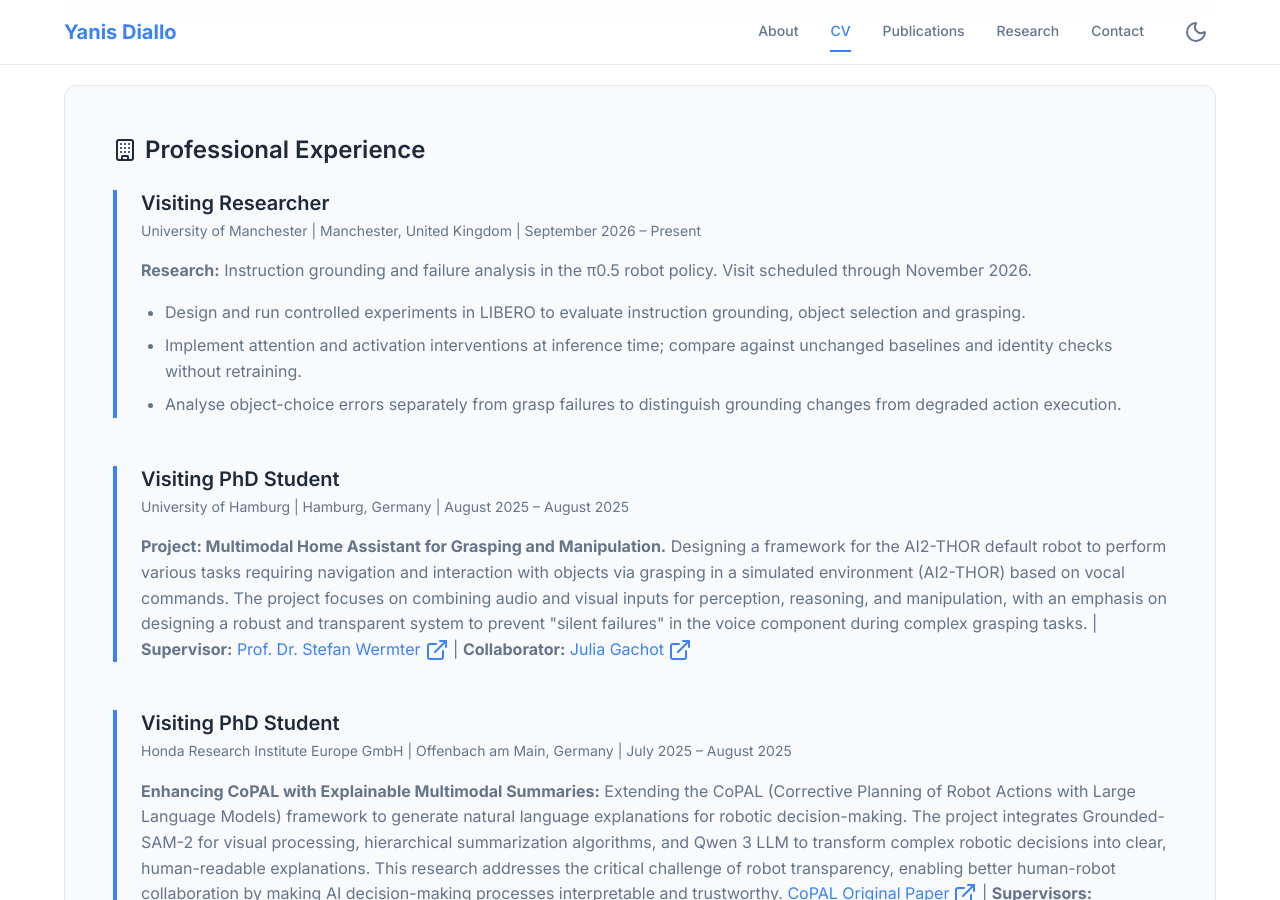
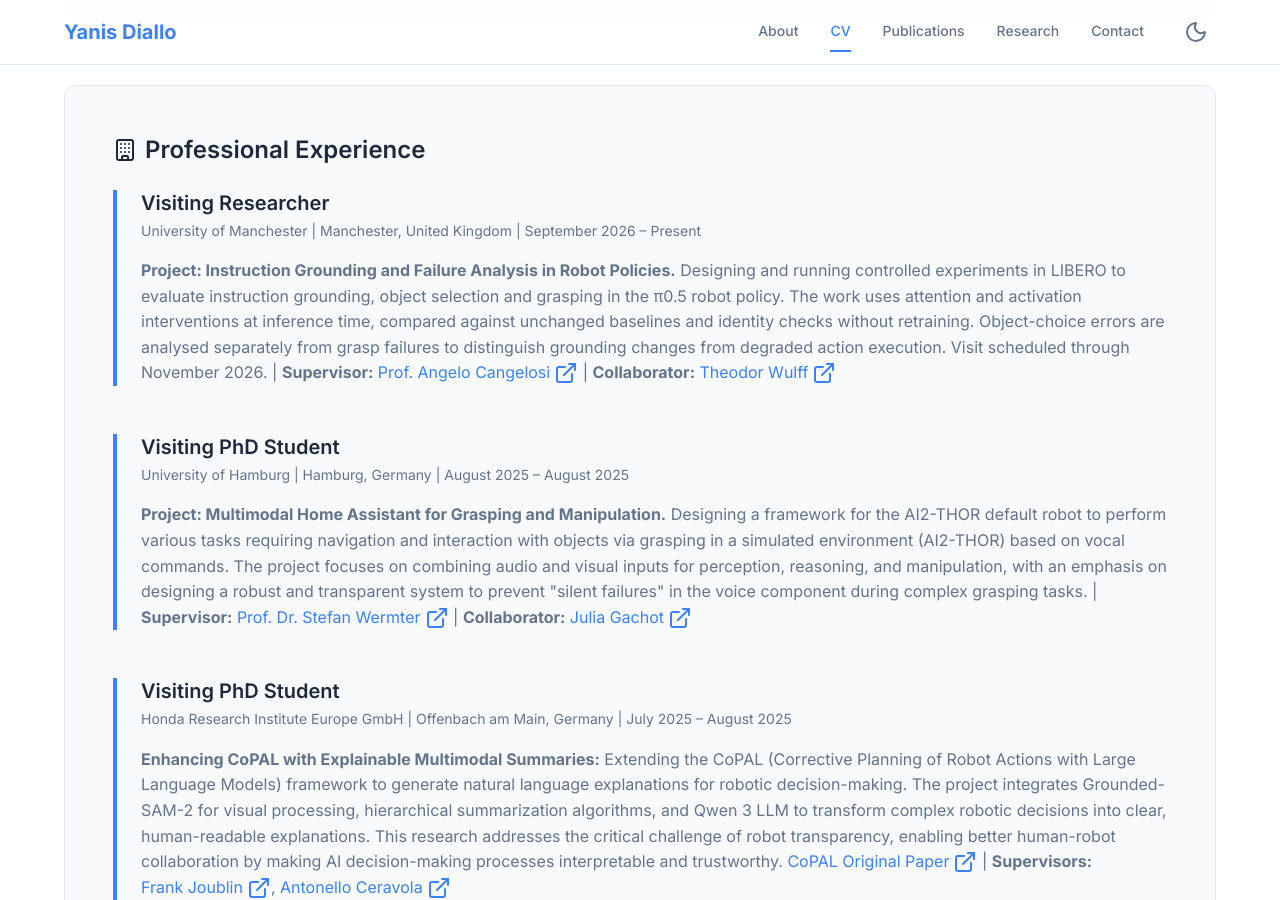
Before and after one commit to yanisdiallo/yanisdiallo.github.io, a Jekyll site: the page built from cv.md, in a window 1280 px wide and 900 px high, scrolled down 1159 px. Built offline with Jekyll 4.4.1, drawn with Linux system fonts in a browser that asks for light colours.

Commit message:
Match Manchester CV format and add supervisor and collaborator

```diff
--- a/cv.md
+++ b/cv.md
@@ -71,12 +71,7 @@ permalink: /cv/
                 <p class="cv-item-subtitle">University of Manchester | Manchester, United Kingdom | September 2026 – Present</p>
             </div>
             <div class="cv-item-content">
-                <p><strong>Research:</strong> Instruction grounding and failure analysis in the π0.5 robot policy. Visit scheduled through November 2026.</p>
-                <ul>
-                    <li>Design and run controlled experiments in LIBERO to evaluate instruction grounding, object selection and grasping.</li>
-                    <li>Implement attention and activation interventions at inference time; compare against unchanged baselines and identity checks without retraining.</li>
-                    <li>Analyse object-choice errors separately from grasp failures to distinguish grounding changes from degraded action execution.</li>
-                </ul>
+                <p><strong>Project: Instruction Grounding and Failure Analysis in Robot Policies.</strong> Designing and running controlled experiments in LIBERO to evaluate instruction grounding, object selection and grasping in the π0.5 robot policy. The work uses attention and activation interventions at inference time, compared against unchanged baselines and identity checks without retraining. Object-choice errors are analysed separately from grasp failures to distinguish grounding changes from degraded action execution. Visit scheduled through November 2026. | <strong>Supervisor:</strong> <a href="https://research.manchester.ac.uk/en/persons/angelo.cangelosi" target="_blank" rel="noopener noreferrer" class="inline-link">Prof. Angelo Cangelosi <i data-lucide="external-link"></i></a> | <strong>Collaborator:</strong> <a href="https://research.manchester.ac.uk/en/persons/theodor-wulff/" target="_blank" rel="noopener noreferrer" class="inline-link">Theodor Wulff <i data-lucide="external-link"></i></a></p>
             </div>
         </div>
 
```
